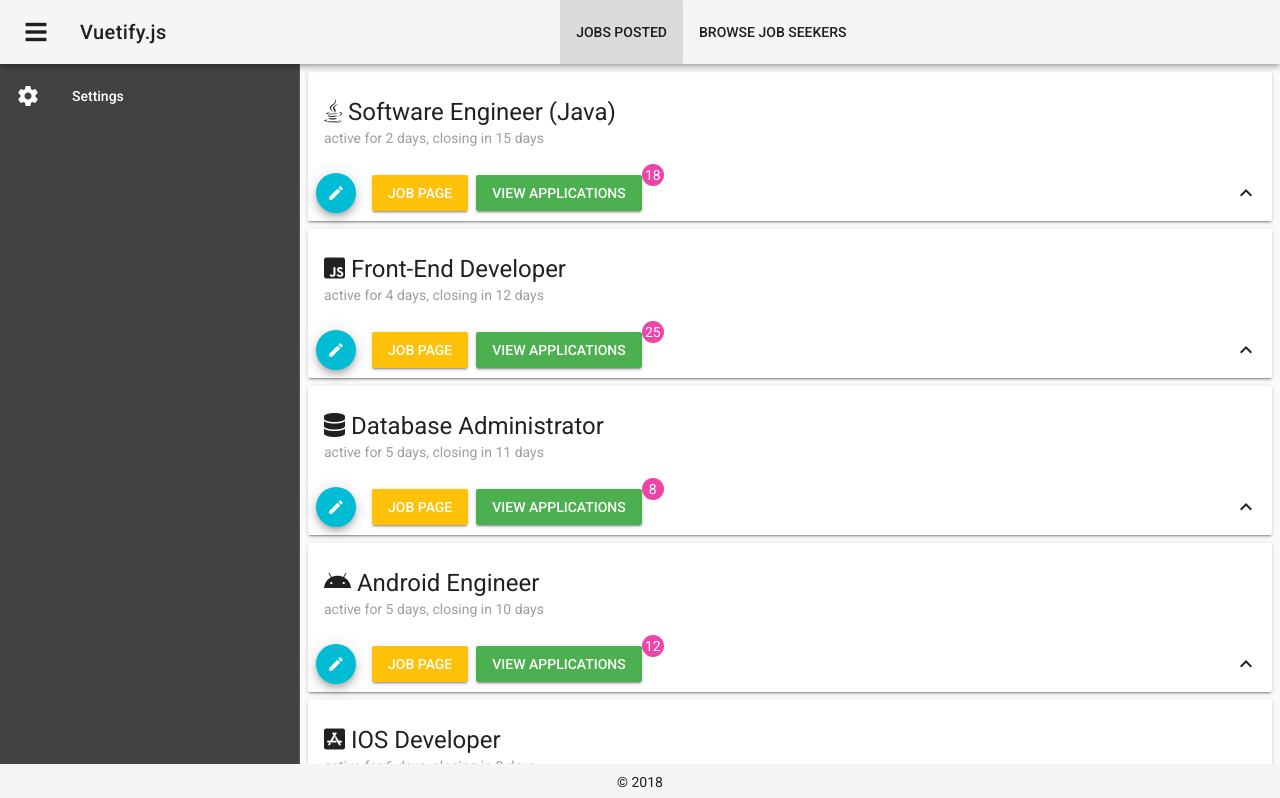
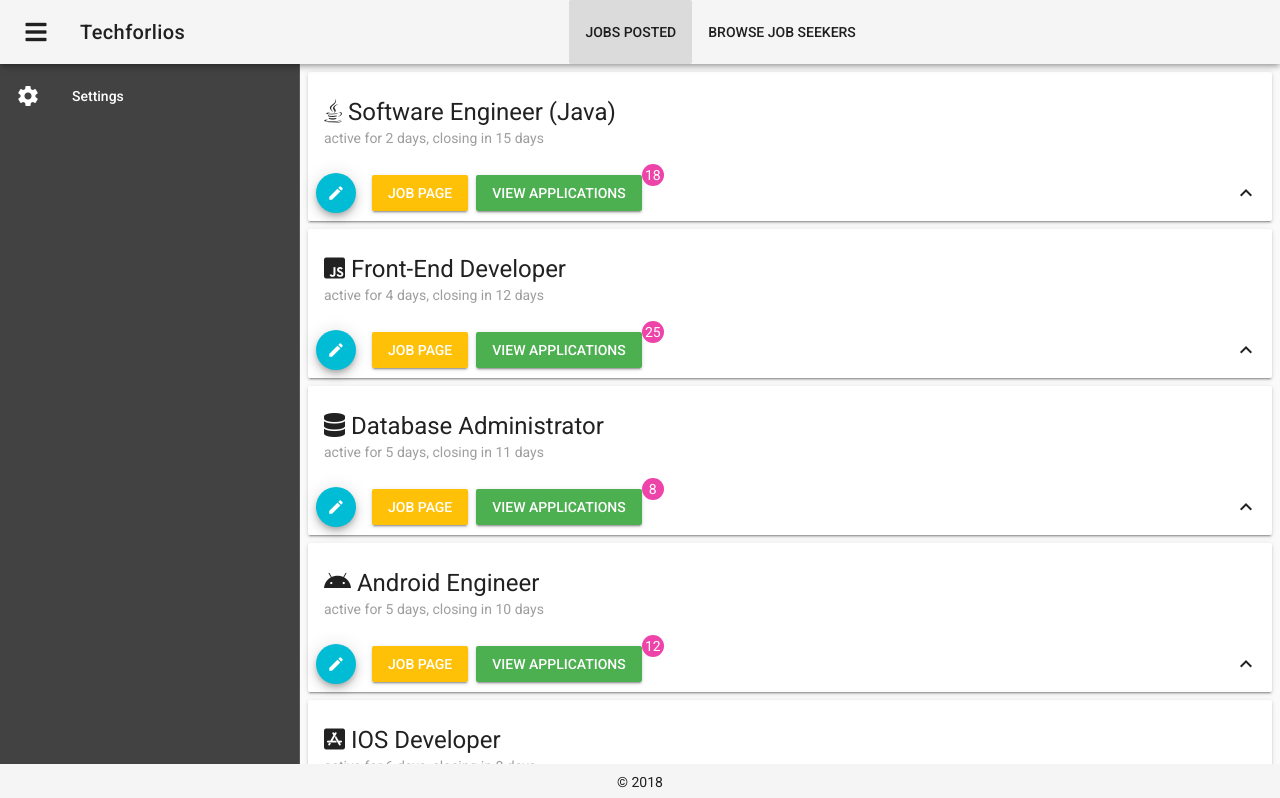
Before and after one commit to douglasleekiathui/wwcode, a Vue app: page / in a window 1280 px wide. Shown: the top 798 px of the page. Built offline with nearby package versions, Linux system fonts and the light colour scheme.

Commit message:
Minor UI change

```diff
--- a/index.html
+++ b/index.html
@@ -3,7 +3,7 @@
   <head>
     <meta charset="utf-8">
     <meta name="viewport" content="width=device-width,initial-scale=1.0">
-    <title>team7</title>
+    <title>Techforlios</title>
     <link href='https://fonts.googleapis.com/css?family=Roboto:300,400,500,700|Material+Icons' rel="stylesheet">
     <link href="https://cdn.jsdelivr.net/npm/font-awesome@4.7.0/css/font-awesome.min.css" rel="stylesheet">
   </head>
--- a/src/components/settings/Index.vue
+++ b/src/components/settings/Index.vue
@@ -22,11 +22,15 @@
           label="E-mail"
           required
         ></v-text-field>
+        <v-text-field
+          v-model="phone"
+          :rules="phoneRules"
+          label="Phone Number"
+          required
+        ></v-text-field>
         <v-checkbox
           v-model="checkbox"
-          :rules="[v => !!v || 'You must agree to continue!']"
-          label="Do you agree?"
-          required
+          label="Require Test"
         ></v-checkbox>
 
         <v-btn
@@ -69,10 +73,15 @@ export default {
       v => !!v || 'Description is required',
       v => (v && v.length <= 255) || 'Description must be less than 255 characters'
     ],
-    email: '',
+    email: 'hr@mycompany.com',
     emailRules: [
       v => !!v || 'E-mail is required',
       v => /.+@.+/.test(v) || 'E-mail must be valid'
+    ],
+    phone: '66666666',
+    phoneRules: [
+      v => !!v || 'Phone is required',
+      v => (v && v.length === 8) || 'Phone must be valid'
     ],
     checkbox: false,
     snackbar: false,
@@ -92,7 +101,7 @@ export default {
       }
     },
     clear () {
-      this.$refs.form.reset()
+      this.$router.go(-1)
     }
   }
 }
--- a/src/layouts/BasicLayout.vue
+++ b/src/layouts/BasicLayout.vue
@@ -18,7 +18,7 @@
 export default {
     data(){
         return{
-            title:'Vuetify.js'
+            title:'Techforlios'
         }
     }
 }
--- a/src/layouts/CompanyLayout.vue
+++ b/src/layouts/CompanyLayout.vue
@@ -63,7 +63,7 @@ export default {
           {title:'Browse Job Seekers',path:'/seekers'}
       ],
       miniVariant: false,
-      title: 'Vuetify.js'
+      title: 'Techforlios'
     }
   },
   name: 'App'
```
